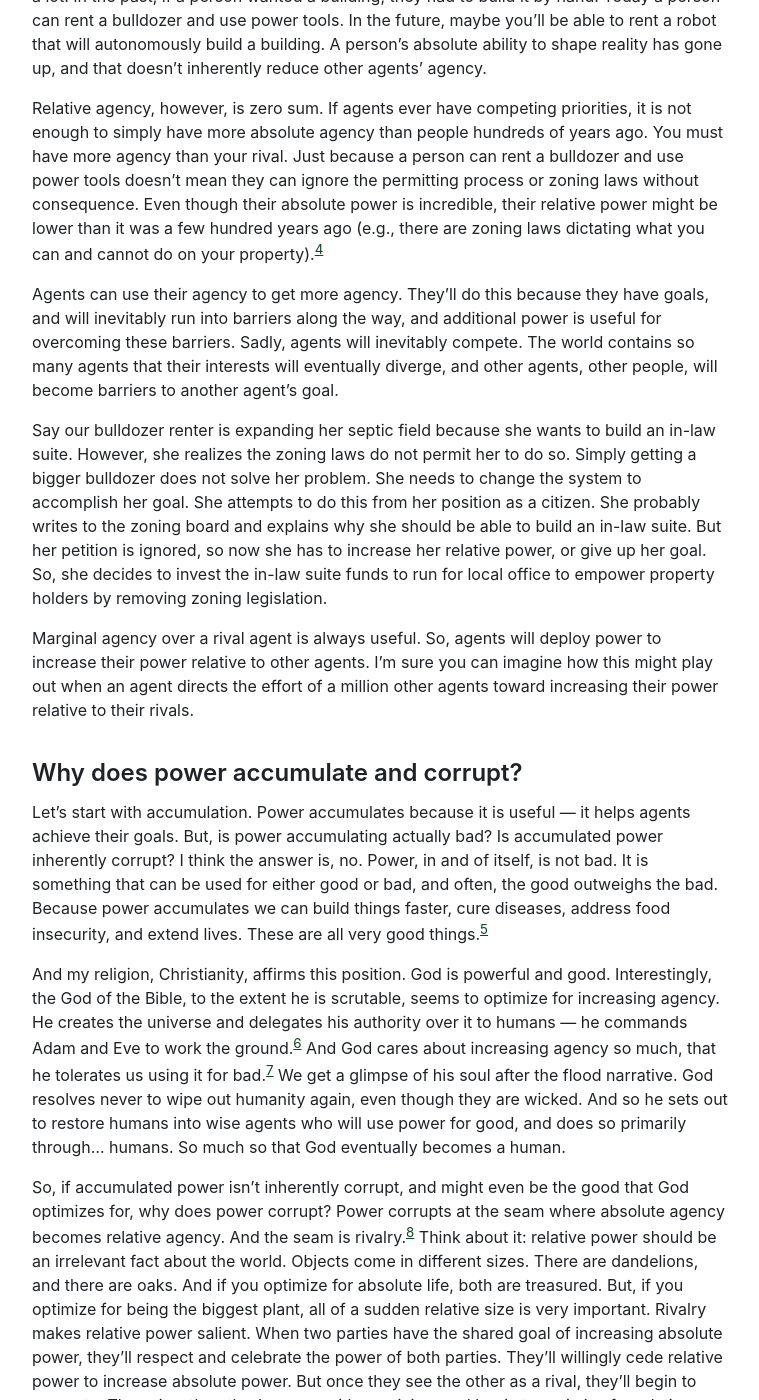
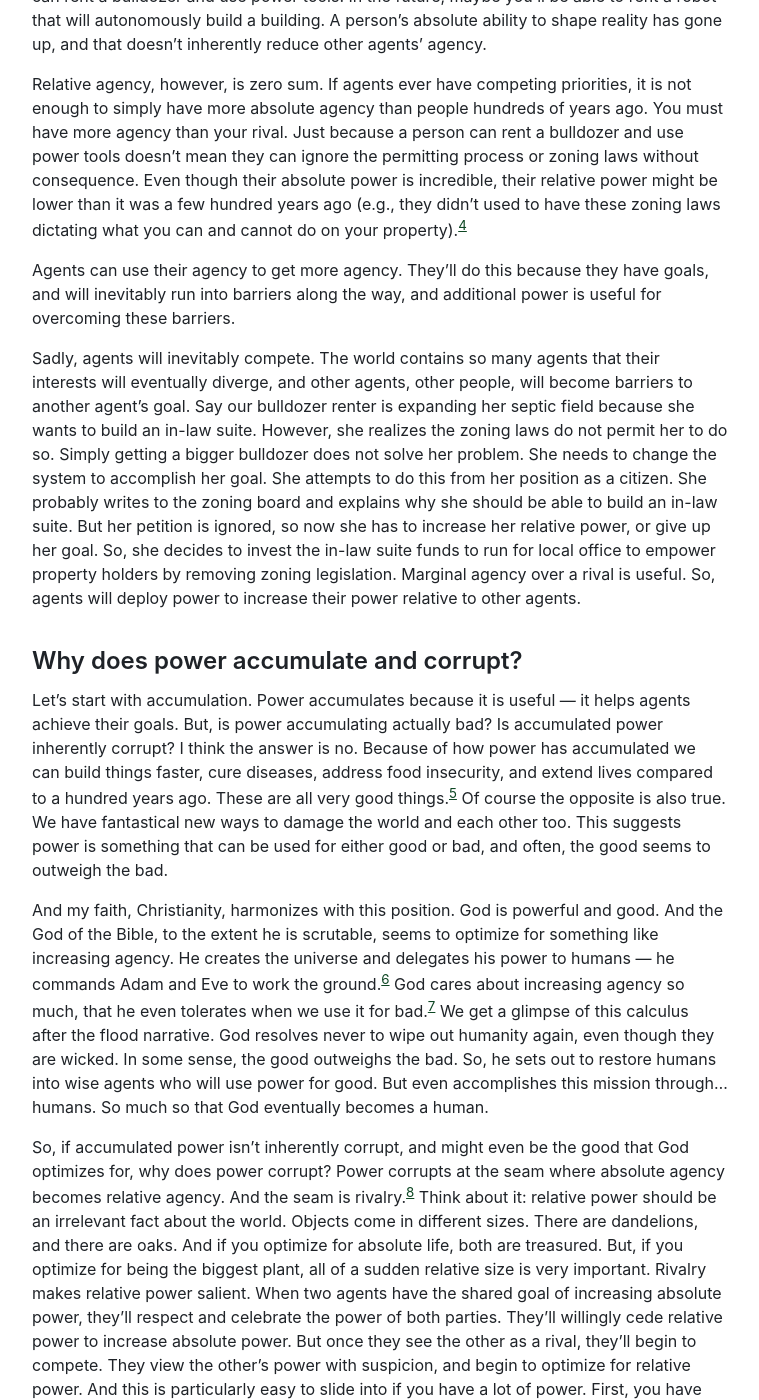
Before and after one commit to jack-t-skidmore/jack-t-skidmore.github.io, a Jekyll site: the page built from preview/power-part-1.md, in a window 1280 px wide and 1400 px high, scrolled down 1686 px. Shown: the whole window, without its empty margins (260-1019 px from the left). Built offline with Jekyll 4.4.1, drawn with Linux system fonts in a browser that asks for light colours; some of the changed text lies outside the part shown.

Commit message:
power updates

```diff
--- a/preview/power-part-1.md
+++ b/preview/power-part-1.md
@@ -9,48 +9,46 @@
 
 First, a terminology note: the word 'power' has baggage; also there isn't a good term for one who has or uses power — power holder? power broker? power using person? All too clunky. So I'll use these words:
 - A force is something that exerts power without intent
-- An agent is something that intentionally exerts power to some purpose
+- An agent is something that intentionally uses power to some purpose
 - Agency is power wielded by an agent
 
 These terms also demystify power and get to the heart of what it is: the capacity to shape reality.[^1]
 ## What shapes reality
-People can be powerful. Ideas, such as communism or capitalism are seen as influential or powerful. Technology, like weapons or the internet, is powerful. Natural phenomena, like storms, are powerful. All shape reality.
+People can be powerful. Ideas, such as communism or capitalism are seen as influential or powerful. Technology, like weapons or the internet, is powerful. Natural phenomena, like storms, are powerful. These all shape reality.
 
-Natural phenomena, like a tornado, are great examples of direct forces. A tornado will rip up a tree and toss it a mile away. But tornados do not have intent like people do. They don’t intentionally clear a field so the next wind-storm can carry a bunch of corn seeds into the freshly tilled ground so it has a neatly planted mono-cropped field it can use to feed livestock.
+Natural phenomena, like tornadoes, are great examples of direct forces. A tornado will rip up a tree and toss it a mile away. But tornados do not have intent like people do. They don’t intentionally clear a field so the next wind-storm can carry a bunch of corn seeds into the freshly tilled ground so it has a neat, mono-cropped field it can use to feed livestock.
 
 Technology, up until recently, has been a latent force.[^2] And while it doesn’t have intent, it implies intent. It has a purpose, but it has to be catalyzed by an agent. An espresso machine has the potential to transform ground coffee beans and hot water into espresso, but it needs a person to realize its potential. The same goes for more obviously powerful technologies, like bombs. Technology is contingent in a way tornadoes are not.
 
-Ideas are indirect forces. Instead of directly clearing a forest like a tornado, ideas will do it by convincing people corn syrup is useful. Those people will want to buy corn, therefore causing someone else to clear a field and plant a neat, mono-cropped field. Ideas have lower activation energy than most technologies. Our espresso machine requires active effort: buying coffee beans, grinding them to the correct size, hooking the machine up to water and electricity, paying the utility bills. Ideas don't need any of that. They are more like viruses — other than being able to receive them, the host doesn't have to do much for ideas to shape reality through them. A host will pick up an idea from a podcast or essay, and willingly proselytize it to others. But ideas don't have intent. Like the tornado, they don't actually care about the mono-cropped field. Technologies and ideas both need people. Technologies must be used to realize their power, while ideas realize their power by using people.[^3]
+Ideas are indirect forces. Instead of directly clearing a forest like a tornado, ideas will do it by convincing people corn syrup is useful. Those people will want to buy corn, therefore causing someone else to clear a field and plant a neat, mono-cropped field. Ideas have lower activation energy than most technologies. Our espresso machine requires active effort: buying coffee beans, grinding them to the correct size, hooking the machine up to water and electricity, paying utility bills. Ideas don't need any of that. They are more like viruses — other than being able to receive them, the host doesn't have to do much for ideas to shape reality through them. A host will pick up an idea from a podcast or essay, and willingly proselytize it to others. But ideas don't have intent. Like the tornado, they don't actually care about the mono-cropped field. Technologies and ideas both need people. Technologies must be used to realize their power, while ideas realize their power by using people.[^3]
 
 Even though they lack intent, some of the most powerful forces are ideas, like capitalism, communism, or Christianity. This is because they can quickly influence a lot of agents. Capitalism doesn’t directly write laws to enable free trade. But politicians who believe capitalism is useful, do. Agents also use this trick — a boss directs employees toward a goal, and provides technology so the employee can quickly accomplish the goal. This is how power works — an agent doesn't usually have a million times more power than another agent; instead a system allows one agent to direct a million other agents and technologies toward its goals.
 ## How agents interact
 Absolute agency is not zero sum. The total agency, or power wielded by agents, has grown a lot. In the past, if a person wanted a building, they had to build it by hand. Today a person can rent a bulldozer and use power tools. In the future, maybe you'll be able to rent a robot that will autonomously build a building. A person's absolute ability to shape reality has gone up, and that doesn't inherently reduce other agents’ agency.
 
-Relative agency, however, is zero sum. If agents ever have competing priorities, it is not enough to simply have more absolute agency than people hundreds of years ago. You must have more agency than your rival. Just because a person can rent a bulldozer and use power tools doesn’t mean they can ignore the permitting process or zoning laws without consequence. Even though their absolute power is incredible, their relative power might be lower than it was a few hundred years ago (e.g., there are zoning laws dictating what you can and cannot do on your property).[^4]
+Relative agency, however, is zero sum. If agents ever have competing priorities, it is not enough to simply have more absolute agency than people hundreds of years ago. You must have more agency than your rival. Just because a person can rent a bulldozer and use power tools doesn’t mean they can ignore the permitting process or zoning laws without consequence. Even though their absolute power is incredible, their relative power might be lower than it was a few hundred years ago (e.g., they didn’t used to have these zoning laws dictating what you can and cannot do on your property).[^4]
 
-Agents can use their agency to get more agency. They'll do this because they have goals, and will inevitably run into barriers along the way, and additional power is useful for overcoming these barriers. Sadly, agents will inevitably compete. The world contains so many agents that their interests will eventually diverge, and other agents, other people, will become barriers to another agent's goal.
+Agents can use their agency to get more agency. They'll do this because they have goals, and will inevitably run into barriers along the way, and additional power is useful for overcoming these barriers.
 
-Say our bulldozer renter is expanding her septic field because she wants to build an in-law suite. However, she realizes the zoning laws do not permit her to do so. Simply getting a bigger bulldozer does not solve her problem. She needs to change the system to accomplish her goal. She attempts to do this from her position as a citizen. She probably writes to the zoning board and explains why she should be able to build an in-law suite. But her petition is ignored, so now she has to increase her relative power, or give up her goal. So, she decides to invest the in-law suite funds to run for local office to empower property holders by removing zoning legislation.
+Sadly, agents will inevitably compete. The world contains so many agents that their interests will eventually diverge, and other agents, other people, will become barriers to another agent's goal. Say our bulldozer renter is expanding her septic field because she wants to build an in-law suite. However, she realizes the zoning laws do not permit her to do so. Simply getting a bigger bulldozer does not solve her problem. She needs to change the system to accomplish her goal. She attempts to do this from her position as a citizen. She probably writes to the zoning board and explains why she should be able to build an in-law suite. But her petition is ignored, so now she has to increase her relative power, or give up her goal. So, she decides to invest the in-law suite funds to run for local office to empower property holders by removing zoning legislation. Marginal agency over a rival is useful. So, agents will deploy power to increase their power relative to other agents.
+## Why does power accumulate and corrupt?
+Let's start with accumulation. Power accumulates because it is useful — it helps agents achieve their goals. But, is power accumulating actually bad? Is accumulated power inherently corrupt? I think the answer is no. Because of how power has accumulated we can build things faster, cure diseases, address food insecurity, and extend lives compared to a hundred years ago. These are all very good things.[^5] Of course the opposite is also true. We have fantastical new ways to damage the world and each other too. This suggests power is something that can be used for either good or bad, and often, the good seems to outweigh the bad.
 
-Marginal agency over a rival agent is always useful. So, agents will deploy power to increase their power relative to other agents. I'm sure you can imagine how this might play out when an agent directs the effort of a million other agents toward increasing their power relative to their rivals.
-## Why does power accumulate and corrupt?
-Let's start with accumulation. Power accumulates because it is useful — it helps agents achieve their goals. But, is power accumulating actually bad? Is accumulated power inherently corrupt? I think the answer is, no. Power, in and of itself, is not bad. It is something that can be used for either good or bad, and often, the good outweighs the bad. Because power accumulates we can build things faster, cure diseases, address food insecurity, and extend lives. These are all very good things.[^5]
+And my faith, Christianity, harmonizes with this position. God is powerful and good. And the God of the Bible, to the extent he is scrutable, seems to optimize for something like increasing agency. He creates the universe and delegates his power to humans — he commands Adam and Eve to work the ground.[^6] God cares about increasing agency so much, that he even tolerates when we use it for bad.[^7] We get a glimpse of this calculus after the flood narrative. God resolves never to wipe out humanity again, even though they are wicked. In some sense, the good outweighs the bad. So, he sets out to restore humans into wise agents who will use power for good. But even accomplishes this mission through… humans. So much so that God eventually becomes a human.
 
-And my religion, Christianity, affirms this position. God is powerful and good. Interestingly, the God of the Bible, to the extent he is scrutable, seems to optimize for increasing agency. He creates the universe and delegates his authority over it to humans — he commands Adam and Eve to work the ground.[^6] And God cares about increasing agency so much, that he tolerates us using it for bad.[^7] We get a glimpse of his soul after the flood narrative. God resolves never to wipe out humanity again, even though they are wicked. And so he sets out to restore humans into wise agents who will use power for good, and does so primarily through… humans. So much so that God eventually becomes a human.
-
-So, if accumulated power isn't inherently corrupt, and might even be the good that God optimizes for, why does power corrupt? Power corrupts at the seam where absolute agency becomes relative agency. And the seam is rivalry.[^8] Think about it: relative power should be an irrelevant fact about the world. Objects come in different sizes. There are dandelions, and there are oaks. And if you optimize for absolute life, both are treasured. But, if you optimize for being the biggest plant, all of a sudden relative size is very important. Rivalry makes relative power salient. When two parties have the shared goal of increasing absolute power, they’ll respect and celebrate the power of both parties. They'll willingly cede relative power to increase absolute power.  But once they see the other as a rival, they'll begin to compete. They view the other’s power with suspicion, and begin to optimize for relative power. And this is particularly easy to slide into if you have a lot of power. First, you have power at your disposal, and second, you have more to lose. Once an agent adopts rivalry, these facts pull it toward corruption.
+So, if accumulated power isn't inherently corrupt, and might even be the good that God optimizes for, why does power corrupt? Power corrupts at the seam where absolute agency becomes relative agency. And the seam is rivalry.[^8] Think about it: relative power should be an irrelevant fact about the world. Objects come in different sizes. There are dandelions, and there are oaks. And if you optimize for absolute life, both are treasured. But, if you optimize for being the biggest plant, all of a sudden relative size is very important. Rivalry makes relative power salient. When two agents have the shared goal of increasing absolute power, they’ll respect and celebrate the power of both parties. They'll willingly cede relative power to increase absolute power.  But once they see the other as a rival, they'll begin to compete. They view the other’s power with suspicion, and begin to optimize for relative power. And this is particularly easy to slide into if you have a lot of power. First, you have power at your disposal — it is actually possible for you to significantly shape reality — and second, you have more to lose. Once an agent adopts rivalry, these facts pull it toward corruption.
 
 This is why power corrupts. Rivalry makes you look on others with suspicion. And corruption is most manifest when the suspicion leads you to maximize your relative power, even at the expense of absolute power.[^9] In fact, rivalry, concern for relative power, is the original sin. In Eden, the snake gets Adam and Eve to wonder if God is a rival. After all, why would he tell them not to eat from the tree of the knowledge of good and evil? <br>
 	"Because he knows that when you eat from it your eyes will be opened, and you will become like God, knowing good and evil."
 
-It seems like God might be holding out on them — and this lens, this fear is what leads them to take the fruit. And the dynamic plays out in the next generation. God favors Abel's offering. In a world where Cain cared about absolute agency, this would have been a reason to celebrate. Instead, Cain sees Abel as a rival, and murders him. This is power corrupted — wielded to decrease absolute power in the name of relative power.
+It seems like God might be holding out on them — and this lens, this fear, is what leads them to take the fruit. And the dynamic plays out in the next generation. God favors Abel's offering. In a world where Cain cared about absolute agency, this would have been a reason to celebrate. Instead, Cain sees Abel as a rival, and kills him. This is power corrupted — wielded to decrease absolute power in the name of relative power.
 
-A world without rivalry is one where relative power is irrelevant. Absolute power is pursued because it is useful in the giving of gifts, not because it gives us an advantage over other agents. And ideally power flows to where it is needed, without concern for standing. Relative agency goes back to being an irrelevant fact.
+A world without rivalry is one where relative power is irrelevant. Absolute power is pursued because it is useful in the giving of gifts, not because it gives us an advantage over other agents. And ideally power flows wherever it is needed, without concern for rank. Relative agency goes back to being an irrelevant fact.
 
-But our world today is one where relative power is highly salient. And yet, it is a world where absolute agency is increasing at an ever quickening rate. Even more puzzling, it is rivalry —capitalist competition — that is the principal engine driving the growth in absolute agency. Somehow, rivalry, the snake's animating force, is being used for good.<br>
+But our world today is one where relative power matters a lot. And yet, it is a world where absolute agency is increasing at an ever quickening rate. Even more puzzling, it is rivalry — capitalist competition — that is the principal engine driving the growth in absolute agency we benefit from. Somehow, rivalry, the snake's animating force, is being used for good.<br>
 	"As for you, you meant evil against me, but God meant it for good, to bring it about that many people should be kept alive, as they are today."
 
-In part 2 I'll explore this puzzle further by trying to map out how we can use power well!
+This is where I’ll pick up in part 2, where I'll explore this puzzle further by trying to map out how we can use power well!
 
 [^1]: What shapes reality:
 
@@ -58,16 +56,16 @@
     | ----------------- | ------ | ------------- | ----------- |
     | Natural phenomena |        | x             | Forces that shape reality; don't have intent or goals. |
     | Ideas             |        |               | Forces that influence the intent and goals of agents that shape reality; don't have intent or goals.<br><br>Very powerful because they spread quickly to agents. |
-    | Technology        |        |               | Directs force toward goals, but need to be used by agents to shape reality. Requires agents' intentional effort. |
+    | Technology        |        |               | Directs force toward goals, but needs to be used by agents to shape reality. Requires agents' intentional effort. |
     | People            | x      | x             | Has explicit goals / intent, and directly impacts reality to accomplish them |
     | Institutions      | x      | x             | Like people, although goals are initially set by humans. But these morph into pursuing non-human goals (e.g., self perpetuating government agencies) |
-    | AI                | x      | x             | Like people; although goals are still human directed, although we've seen them morph into seemingly independent goals (e.g., Hugging Face incident). It is useful to think of AI like institutions, which start human directed, but devolve into having non-human aims. |
+    | AI                | x      | x             | Like people; goals are still human initiated, although we've seen them morph into seemingly independent goals (e.g., Hugging Face incident). It is useful to think of AI like institutions, which start human directed, but devolve into having non-human aims. |
 
 [^2]: AI is a far less latent force. Agents actually do persist, adopt goals, and directly shape reality, and will only continue to do so more and more. I think Patrick Collison and others are right to [compare AI to companies](https://x.com/patrickc/status/2108706907859116280) — they both take on a life of their own and pursue goals in a way where they are not contingent on any individual person. However, I think both companies and AI are zombie like. They'll pursue goals in an off kilter way that violates what humans would call common sense. I may explore this more in a future essay thinking about AI as a new type of agent (as I use the term in this essay).
 
 [^3]: Kevin Simler explores this phenomenon in far more detail in his blog post [Going Critical](https://meltingasphalt.com/interactive/going-critical/).
 
-[^4]: However, this person certainly has higher agency than before property laws. Even if you have to deal with the bureaucracy, at least no one will kill you and take your land.
+[^4]: Ben Southwood writes about how property laws create an environment with fragmented, high, relative power (many agents with veto power), and how that stops clearly good things from proceeding, most recently in this piece: [How smashing the NIMBYs created modern capitalism](https://worksinprogress.co/issue/how-abolishing-the-stakeholder-state-caused-the-industrial-revolution/). In part two I'll dive deeper into how to use power well, and how that involves making power usefully dynamic vs. narrowly entrenched.
 
 [^5]: Tyler Cowen has argued in [Stubborn Attachments](https://press.stripe.com/stubborn-attachments) that we have a moral imperative to pursue economic growth because of this dynamic. Economic growth is very similar to my concept of absolute power since it creates new technologies and options for people that would not otherwise be available. Jason Crawford also summarizes this well in his [Roots of Progress](https://blog.rootsofprogress.org/) blog post, [Progress studies as a moral imperative](https://blog.rootsofprogress.org/progress-studies-a-moral-imperative).
 
@@ -75,6 +73,6 @@
 
 [^7]: This is how I'd rationalize a good God's tolerance of evil. Ultimately the downside of poorly used power is capped, while the upside of well-used power is infinite because power can be used to create more power. Usually the problem is framed in terms of a good God tolerating suffering — I think the Bible portrays suffering as a tragic side effect of misused power that God tolerates as he tries to share his power with other beings. I also think there is a parallel emphasis in Effective Altruist dialogue where they tend to focus more on minimizing suffering than sharing power.
 
-[^8]: This overlaps with Rene Girard's mimetic rivalry — Adam and Eve turn a proper mimetic impulse to be like God (we are created in his image, after all) into rivalrous impulse. Luke Burgis has a lot of fantastic thinking on mimetic impulses on [his website](https://lukeburgis.com/writing/mimetic-desire-101/).
+[^8]: This overlaps with Rene Girard's mimetic rivalry — Adam and Eve turn a proper mimetic impulse to be like God (we are created in his image, after all) into rivalrous impulse. Luke Burgis has a lot of good thinking on mimetic impulses on [his website](https://lukeburgis.com/writing/mimetic-desire-101/).
 
 [^9]: Two thoughts. First, only agents can be corrupted. However, forces can decrease absolute power — a tornado can destroy technologies and kill people. But it doesn't make sense to say a storm is corrupt. Corruption requires intention. Second, without rivalry, relative agency can be unevenly distributed, and it isn't a problem. Again, it should be an irrelevant fact about the world, and ideally agency should flow to where it is most useful without any concern for its impact on relative standing.
```
